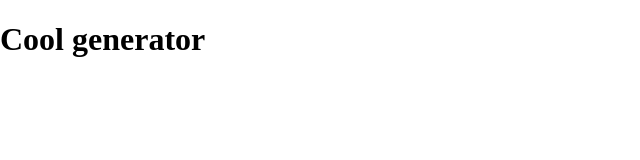
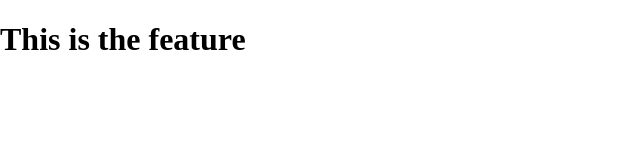
Before and after one commit to JohannLHD/background-generator, a plain HTML site: page index.html in a window 1280 px wide. Shown: the whole page, without its empty margins (0-640 px from the left). Drawn offline with Linux system fonts and the light colour scheme.

Commit message:
Changing Text

```diff
--- a/index.html
+++ b/index.html
@@ -14,7 +14,7 @@
 </head>
 
 <body>
-    <h1>Cool generator</h1>
+    <h1>This is the feature</h1>
     <!-- Script-->
     <script src="script.js"></script>
 </body>
```
